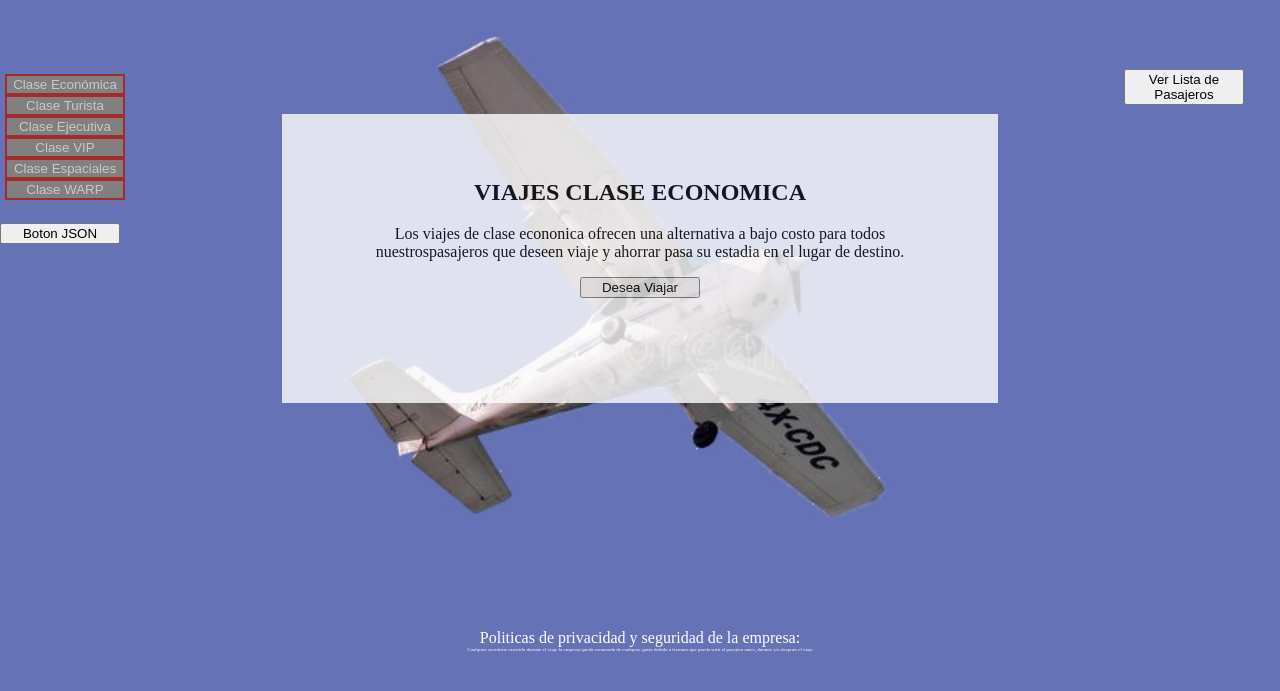
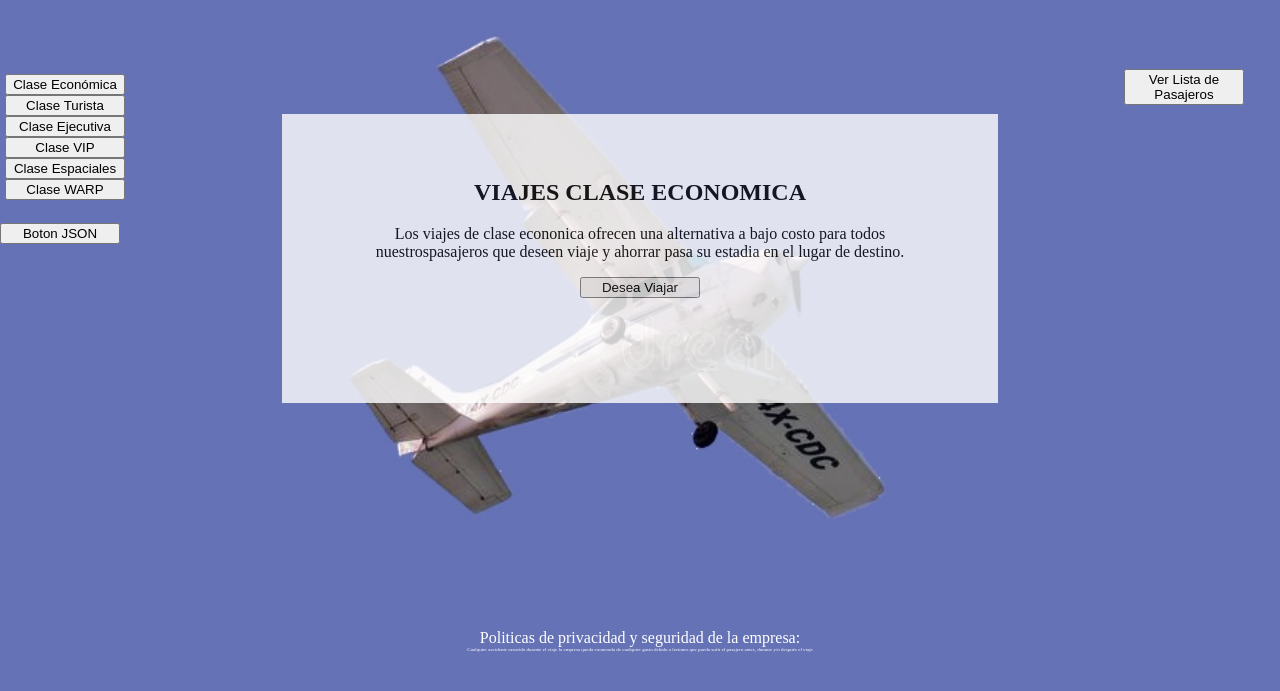
Before and after one commit to Al3xander123/segundaaerolinea, a plain HTML site: page index.html in a window 1280 px wide. Shown: the part 91-782 px from the top of the page. Drawn offline with nearby package versions, Linux system fonts and the light colour scheme.

Commit message:
Update style.css

```diff
--- a/css/style.css
+++ b/css/style.css
@@ -7,10 +7,7 @@ body{
 	margin: 0px;
 }
 .boton{
-border:2px solid brown;
-background:grey;
-color:rgb(200,200,200);
-border-raduis:10px;
+border-raduis:20px;
 }
 /*SOLO VALORES DE LA TABLA*/
 table{
```
